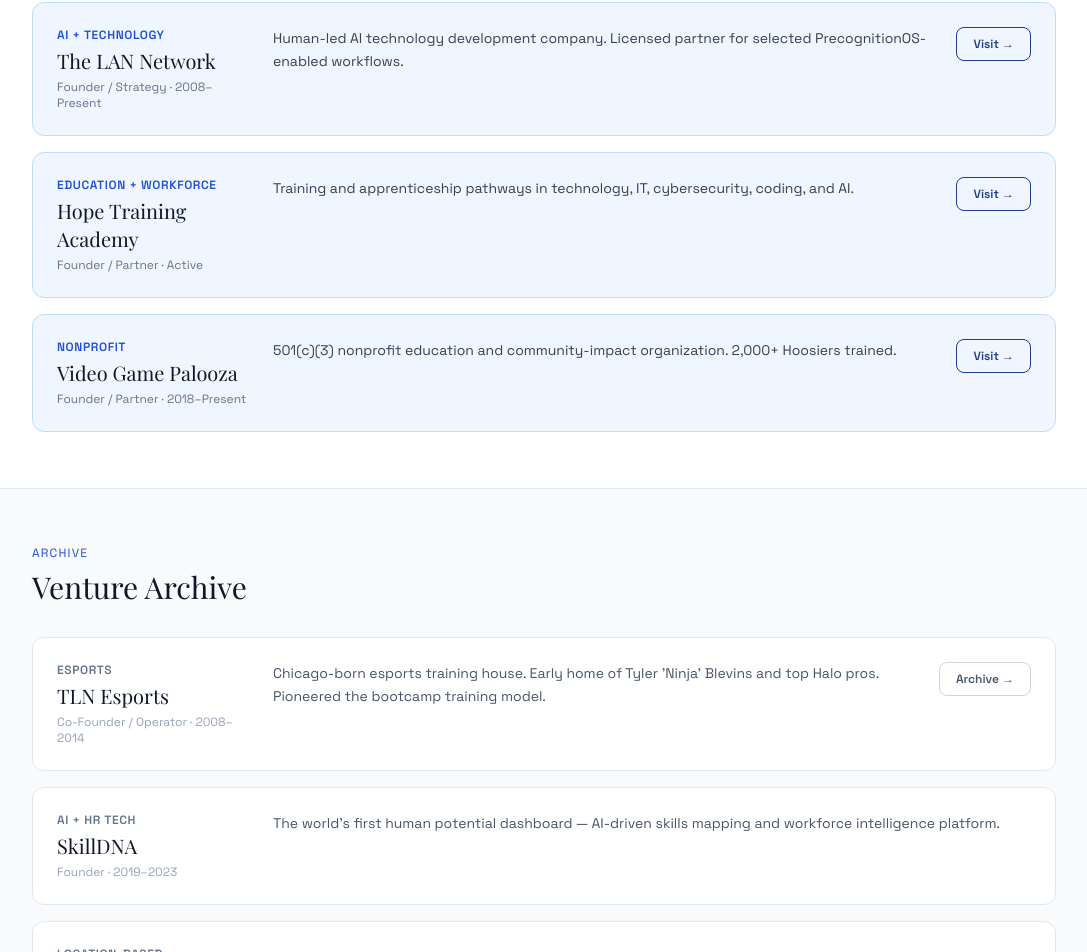
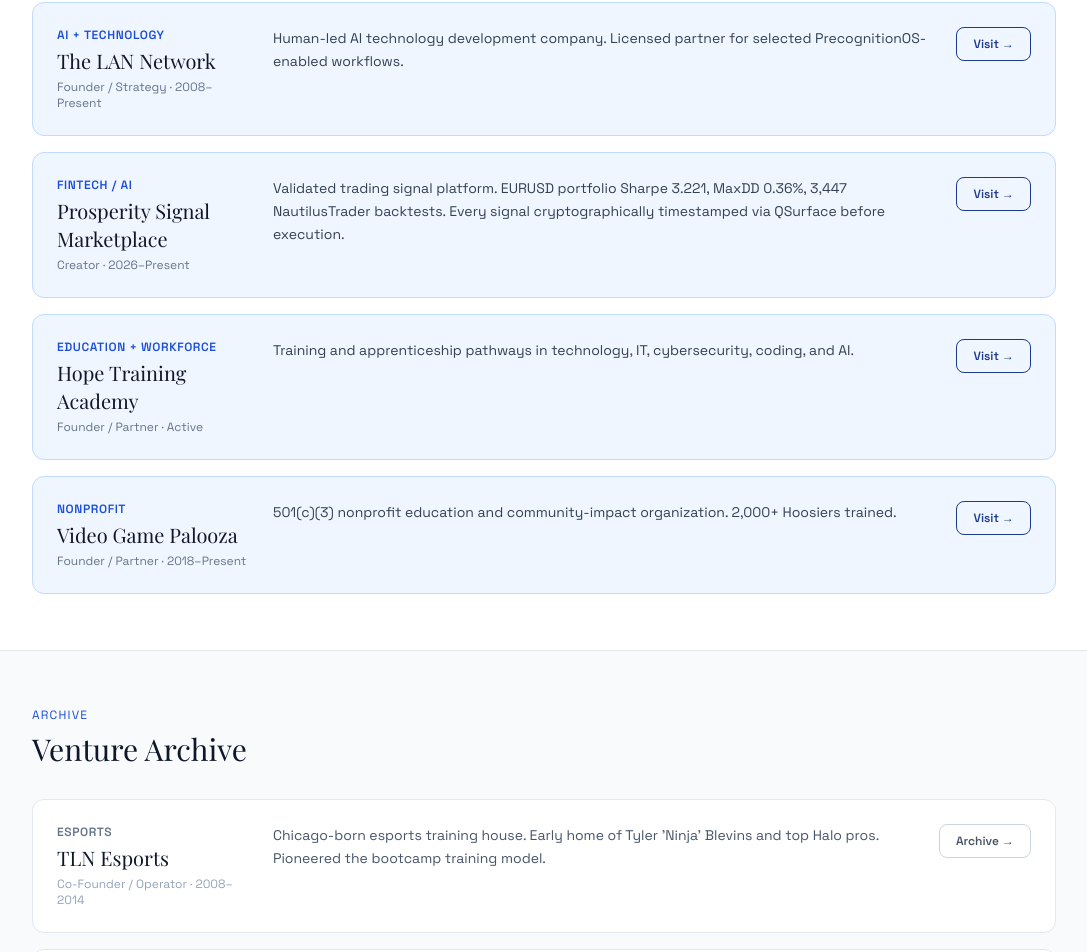
Before and after one commit to cyberhope-ai/rickbarretto.com-founder-website, a Next.js app: page /ventures in a window 1280 px wide. Shown: the part 855-1807 px from the top of the page, without its empty margins (96-1183 px from the left). Built offline with nearby package versions, Linux system fonts and the light colour scheme; a web font is replaced by a local one.

Commit message:
feat(ventures): add Prosperity Signal Marketplace — Sharpe 3.221, MaxDD 0.36%, 3447 backtests, QSurface proof

```diff
--- a/app/ventures/page.tsx
+++ b/app/ventures/page.tsx
@@ -10,6 +10,7 @@
   { name: "CyberHope AI", role: "Founder / CEO", era: "2024–Present", cat: "AI Infrastructure", desc: "Company developing PrecognitionOS — governed AI infrastructure for accountable autonomous work.", link: "https://cyberhopeai.com" },
   { name: "PrecognitionOS", role: "Creator / Inventor", era: "2024–Present", cat: "AI Platform", desc: "Flagship governed AI operating layer: attribution, provenance, human review, quality gates, accountable delivery.", link: "https://cyberhopeai.com" },
   { name: "The LAN Network", role: "Founder / Strategy", era: "2008–Present", cat: "AI + Technology", desc: "Human-led AI technology development company. Licensed partner for selected PrecognitionOS-enabled workflows.", link: "https://thelannetwork.com" },
+  { name: "Prosperity Signal Marketplace", role: "Creator", era: "2026–Present", cat: "Fintech / AI", desc: "Validated trading signal platform. EURUSD portfolio Sharpe 3.221, MaxDD 0.36%, 3,447 NautilusTrader backtests. Every signal cryptographically timestamped via QSurface before execution.", link: "https://cyberhopeai.com" },
   { name: "Hope Training Academy", role: "Founder / Partner", era: "Active", cat: "Education + Workforce", desc: "Training and apprenticeship pathways in technology, IT, cybersecurity, coding, and AI.", link: "https://hopetrainingacademy.org" },
   { name: "Video Game Palooza", role: "Founder / Partner", era: "2018–Present", cat: "Nonprofit", desc: "501(c)(3) nonprofit education and community-impact organization. 2,000+ Hoosiers trained.", link: "https://videogamepalooza.org" },
 ];
```
